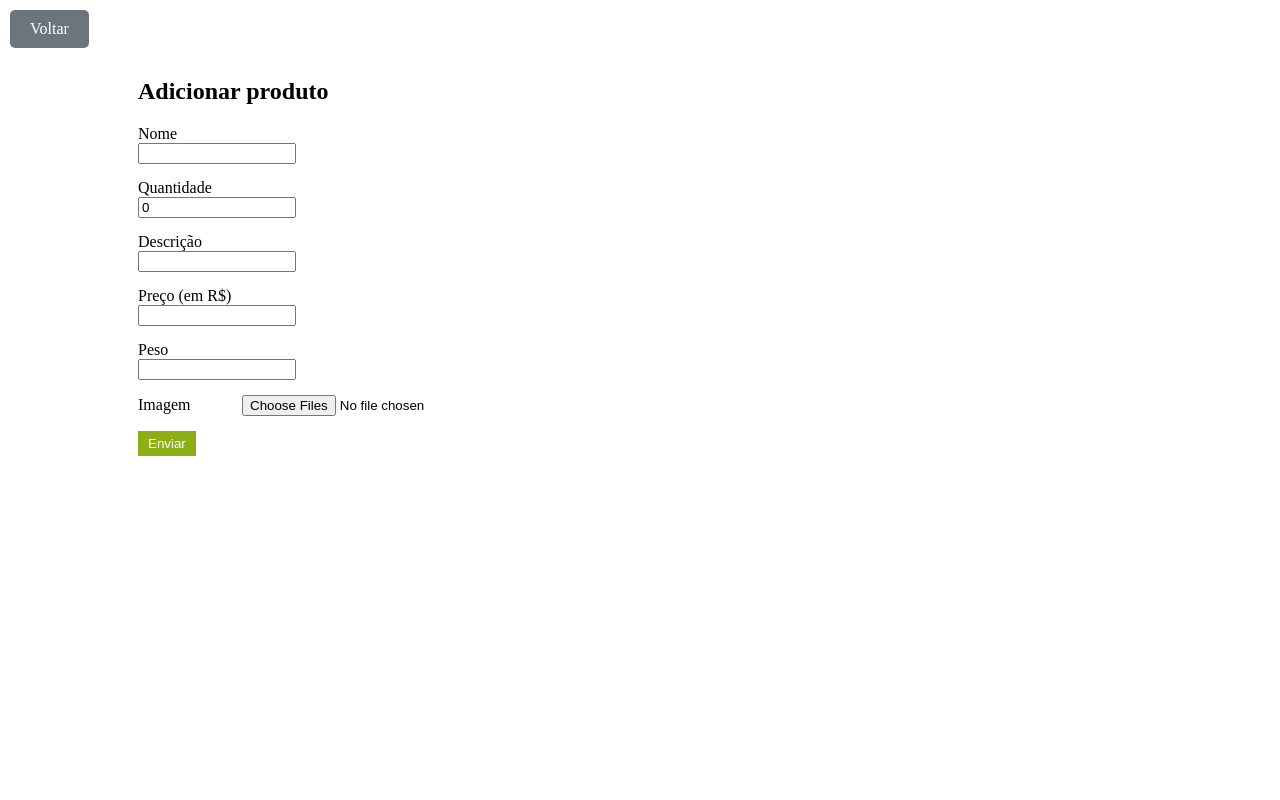
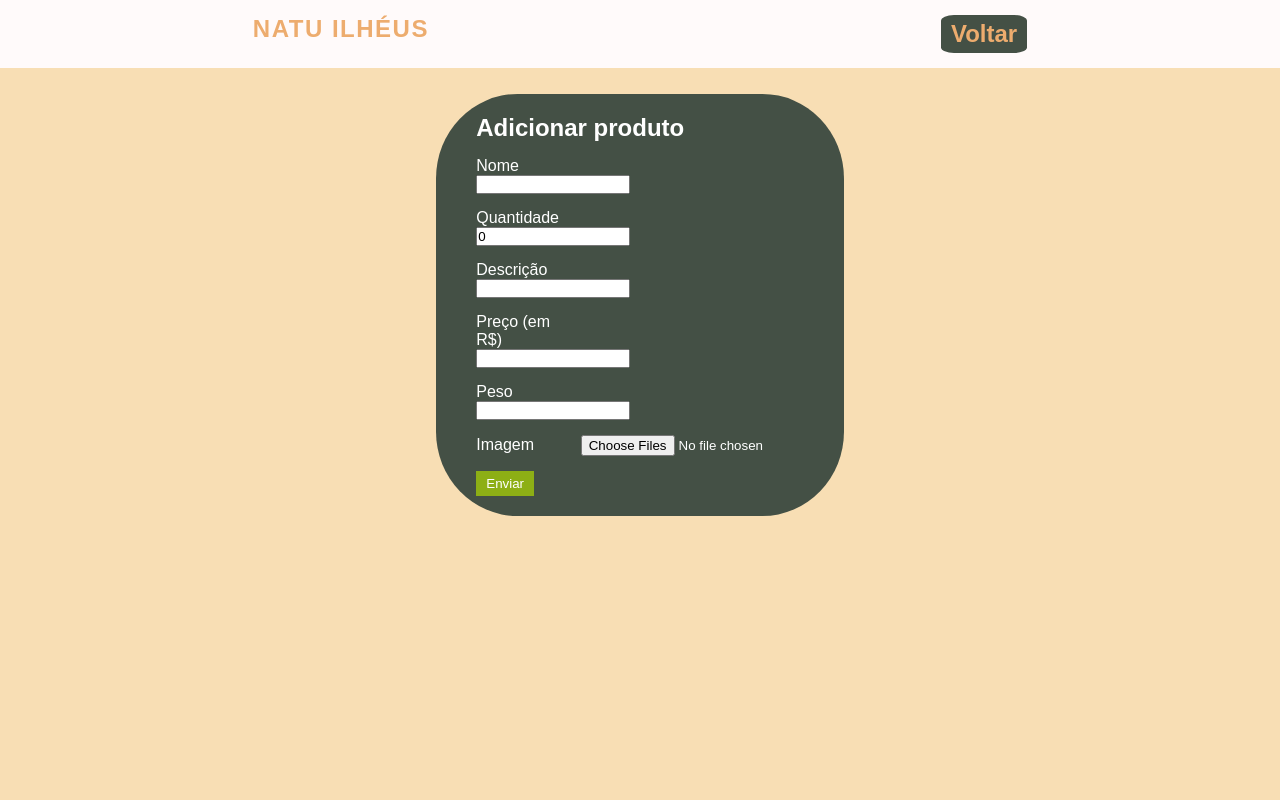
Before and after one commit to Mikael-Adami/Natuilheus, a PHP site: page /functions/addProduct.php in a window 1280 px wide. Run offline with PHP 8.4, Linux system fonts and the light colour scheme; some libraries are stand-ins or nearby versions.

Commit message:
alteração visual 1

```diff
--- a/css/style.css
+++ b/css/style.css
@@ -1,3 +1,87 @@
+* {
+    margin: 0;
+    padding: 0;
+}
+
+body {
+    font-family: "Poppins", sans-serif;
+    background-color: #F8DEB4;
+    display: flex;
+    flex-direction: column;
+    align-items: center;
+    height: 100vh;
+}
+
+.inpageback-button{
+    margin-left: 40%;
+    background-color: #445045;
+    padding: 5px 10px;
+    border-radius: 15%;
+}
+
+.headeradmin{
+    background-color: #FFFAFA;
+    font-family: "Poppins", sans-serif;
+    display: flex;
+    justify-content: center;
+    width: 100%;
+    padding: 15px 0px;
+}
+
+.headeradmin > a {
+    text-decoration: none;
+    color: #EDAC6E;
+    font-weight: bold;
+    font-size: 1.5rem;
+}
+
+@media screen and (max-width:768px) {
+    .headeradmin > a {
+        font-size: 0.9rem;
+    }
+}
+
+.containeradmin {
+    background-color: #FFFAFA;
+    margin-top: 7.5%;
+    width: 30%;
+    padding: 25px 0px;
+    border-radius: 5%;
+}
+
+.formulariologinadmin{
+    display: flex;
+    flex-direction: column;
+    align-items: center;
+    justify-content: center;
+    gap: 5px;
+}
+
+.botaologinadmin{
+    background-color: #445045;
+    padding: 4px 40px;
+    border-radius: 15%;
+    border: none;
+    color: #fff;
+    outline: none;
+}
+
+@media screen and (max-width: 768px) {
+
+    .containeradmin {
+        width: 40%;
+    }
+
+}
+
+@media screen and (max-width: 480px) {
+
+   .containeradmin {
+       width: 60%;
+   }
+
+}
+
 .product-details {
     margin-bottom: 20px;
     border-collapse: collapse;
@@ -49,14 +133,29 @@
 }
 
 .container {
-    text-align: center;
+    margin-top: 5%;
+    background-color: #445045;
+    display: flex;
+    flex-direction: column;
+    align-items: center;
+    width: 20%;
+    padding-bottom: 10px;
+    border-radius: 2%;
+}
+
+@media screen and (max-width: 768px) {
+    .container{
+        width: 60%;
+    }
 }
 
 .home-button {
     display: inline-block;
-    padding: 15px 30px;
+    padding: 15px 0px;
+    width: 80%;
     margin: 10px;
-    font-size: 16px;
+    text-align: center;
+    font-size: 1em;
     border: none;
     border-radius: 5px;
     color: white;
@@ -84,15 +183,15 @@
     background-color: #e0a800;
 }
 .back-button {
-    position: absolute; /* Adjust positioning if needed */
-    top: 10px;
-    left: 10px;
-    padding: 10px 20px;
+    padding: 10px 0px;
+    font-size: 0.75em;
+    width: 40%;
     background-color: #6c757d; /* Cinza */
     color: white;
     text-decoration: none;
     border-radius: 5px;
     transition: background-color 0.3s;
+    text-align: center;
   }
 
   .back-button:hover {
@@ -150,7 +249,11 @@
   }
 
   .form-container {
-    margin-left: 80px;
+   margin-top: 2%;
+   background-color: #445045;
+   border-radius: 20%;
+   color: #fff;
+   padding: 20px 10px 20px 40px;
 }
 
 .form-container .messages {
--- a/functions/addProduct.php
+++ b/functions/addProduct.php
@@ -165,10 +165,12 @@ if (isset($_POST['submit'])) {
 
     <script src="https://code.jquery.com/jquery-3.2.1.min.js" type="text/javascript"></script>
     <link rel="stylesheet" href="../css/style.css" class="">
-
 </head>
-<body style="padding: 50px;">
-    <a href="../index.php" class="back-button">Voltar</a>
+<body class="addprincipal">
+    <header class="headeradmin">
+        <a href="index.php" style="letter-spacing: 1.5px;">NATU ILHÉUS</a>
+        <a href="../index.php" class="inpageback-button">Voltar</a>
+    </header>
     <div class="form-container">
         <h2>Adicionar produto</h2>
 
--- a/functions/generalFunctions.php
+++ b/functions/generalFunctions.php
@@ -5,13 +5,13 @@ function pdo_connect_mysql() {
     // Update the details below with your MySQL details
     $DATABASE_HOST = 'localhost';
     $DATABASE_USER = 'root';
-    $DATABASE_PASS = '';
+    $DATABASE_PASS = 'root';
     $DATABASE_NAME = 'shoppingcart';
     try {
     	return new PDO('mysql:host=' . $DATABASE_HOST . ';dbname=' . $DATABASE_NAME . ';charset=utf8', $DATABASE_USER, $DATABASE_PASS);
     } catch (PDOException $exception) {
     	// If there is an error with the connection, stop the script and display the error.
-    	exit('Falha ao conectar a database!');
+    	exit('Falha ao conectar a database: ' . $exception->getMessage());
     }
 }
 
```
Also changed, not shown: functions/editProduct.php (+5 -2 lines), functions/listProducts.php (+7 -4 lines), functions/loginAdmin.php (+15 -3 lines), index.php (+10 -15 lines), uploads/KBM_TinOwns_2014_WCS.jpg (added), uploads/images.jpg (added).
